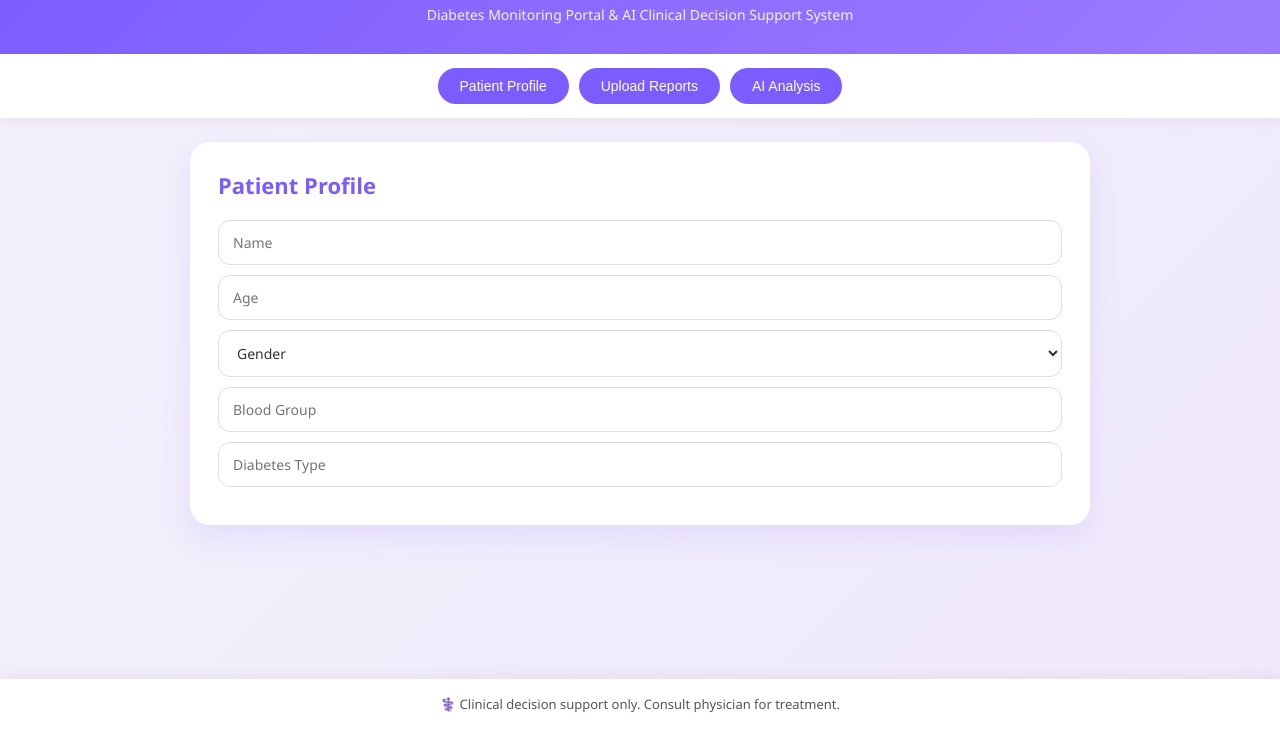
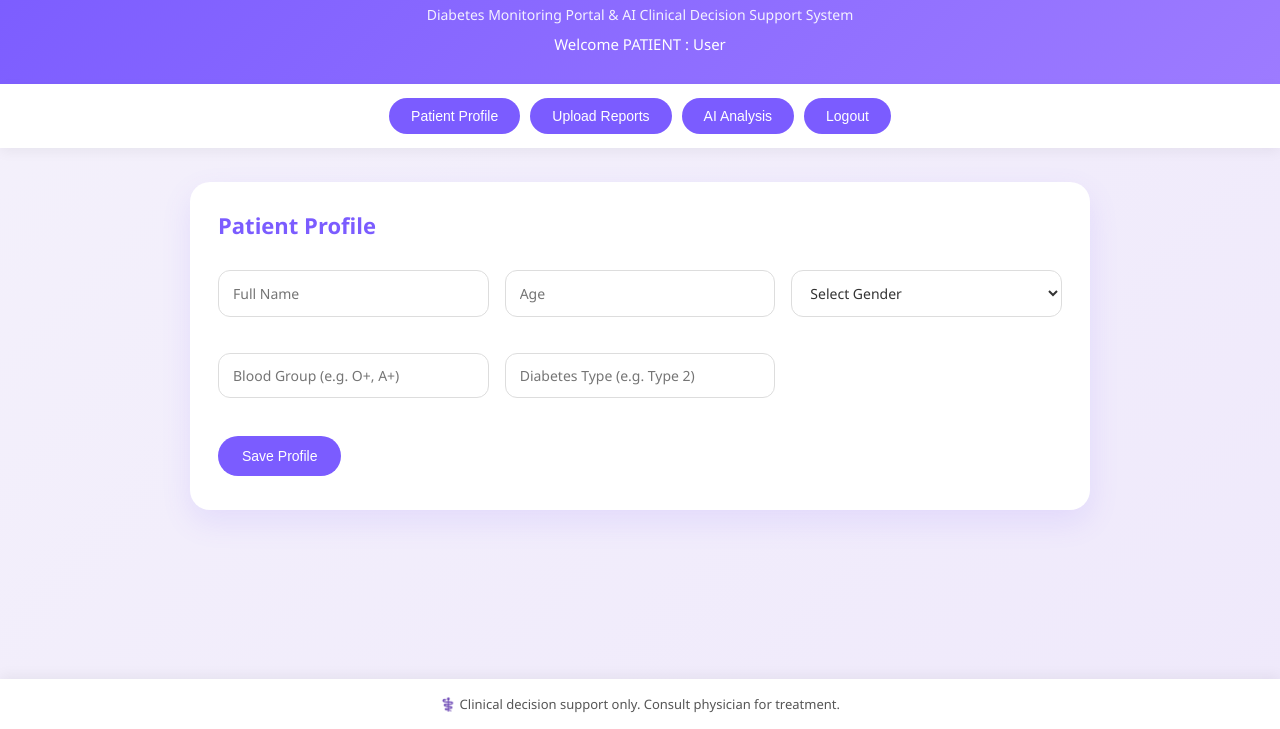
Before and after one commit to HarCode123/DiaPulse, a plain HTML site: page patient_index.html in a window 1280 px wide. Shown: the part 71-800 px from the top of the page. Drawn offline with nearby package versions, Linux system fonts and the light colour scheme; a script that the page names is missing.

Commit message:
Revise patient_index.html for UI improvements
Updated the patient_index.html file to enhance the user interface and functionality, including new elements for patient profile management and improved layout.

```diff
--- a/patient_index.html
+++ b/patient_index.html
@@ -2,38 +2,43 @@
 <html lang="en">
 <head>
     <meta charset="UTF-8">
-    <title>Integrated Diabetes Monitoring Platform</title>
+    <meta name="viewport" content="width=device-width, initial-scale=1.0">
+    <title>DiaPulse - Integrated Diabetes Monitoring Platform</title>
     <link rel="stylesheet" href="style.css">
     <script src="https://cdn.jsdelivr.net/npm/chart.js"></script>
     <script src="https://cdn.jsdelivr.net/npm/tesseract.js@4/dist/tesseract.min.js"></script>
-
 </head>
 <body>
 
 <header>
     <h1>DiaPulse</h1>
     <p>Diabetes Monitoring Portal & AI Clinical Decision Support System</p>
+    <div id="welcome" style="margin-top: 10px; font-weight: 500; font-size: 15px;"></div>
 </header>
 
 <nav>
     <button onclick="showSection('profile')">Patient Profile</button>
     <button onclick="showSection('upload')">Upload Reports</button>
     <button onclick="showSection('analysis')">AI Analysis</button>
+    <button onclick="logout()">Logout</button>
 </nav>
 
+<div class="main-content">
     <section id="profile" class="card">
         <h2>Patient Profile</h2>
-    <input placeholder="Name">
-    <input placeholder="Age" type="number">
-    <select>
-        <option>Gender</option>
-        <option>Male</option>
-        <option>Female</option>
+        <div class="form-grid">
+            <input id="patientName" placeholder="Full Name">
+            <input id="patientAge" placeholder="Age" type="number">
+            <select id="patientGender">
+                <option value="">Select Gender</option>
+                <option value="Male">Male</option>
+                <option value="Female">Female</option>
             </select>
-    <input placeholder="Blood Group">
-    <input placeholder="Diabetes Type">
+            <input id="patientBloodGroup" placeholder="Blood Group (e.g. O+, A+)">
+            <input id="patientDiabetesType" placeholder="Diabetes Type (e.g. Type 2)">
+        </div>
+        <button onclick="savePatientProfile()">Save Profile</button>
     </section>
-
 
     <section id="upload" class="card hidden">
         <h2>Upload Lab Report</h2>
@@ -44,42 +49,43 @@
         <p id="ocrStatus"></p>
 
         <h3>Extracted / Manual Entry</h3>
+        <div class="form-grid">
             <input id="fasting" placeholder="Fasting Glucose (mg/dL)">
             <input id="ppbg" placeholder="Post-Prandial (mg/dL)">
             <input id="hba1c" placeholder="HbA1c (%)">
+        </div>
 
-    <button onclick="analyzeData()">Analyze</button>
+        <button onclick="analyzeData()">Analyze Data</button>
     </section>
-
 
     <section id="analysis" class="card hidden">
         <h2>AI Diagnosis & Decision</h2>
 
-    <div id="diagnosis" class="status"></div>
-    <div id="riskScore" class="status"></div>
-    <div id="decision" class="status"></div>
+        <div class="status-grid">
+            <div id="diagnosis" class="status"><strong>Diagnosis:</strong> Awaiting analysis</div>
+            <div id="riskScore" class="status"><strong>Risk Score:</strong> --/100</div>
+            <div id="decision" class="status"><strong>AI Decision:</strong> Enter readings to evaluate</div>
+        </div>
 
+        <div class="chart-container">
             <canvas id="trendChart"></canvas>
+        </div>
     </section>
+</div>
 
 <footer>
     <p>⚕️ Clinical decision support only. Consult physician for treatment.</p>
 </footer>
 
+<script src="auth.js"></script>
 <script src="script.js"></script>
 <script>
-    const role = localStorage.getItem("userRole");
-    const user = localStorage.getItem("loggedInUser");
+    const role = localStorage.getItem("userRole") || "patient";
+    const user = localStorage.getItem("loggedInUser") || "User";
 
-    document.getElementById("welcome").innerText =
-        `Welcome ${role.toUpperCase()} : ${user}`;
-
-    if (role === "doctor") {
-        document.getElementById("doctorPanel").classList.remove("hidden");
-    }
-
-    if (role === "patient") {
-        document.getElementById("patientPanel").classList.remove("hidden");
+    const welcomeEl = document.getElementById("welcome");
+    if (welcomeEl) {
+        welcomeEl.innerText = `Welcome ${role.toUpperCase()} : ${user}`;
     }
 </script>
 
```
Lines whose indentation alone changed are shown as unchanged.
